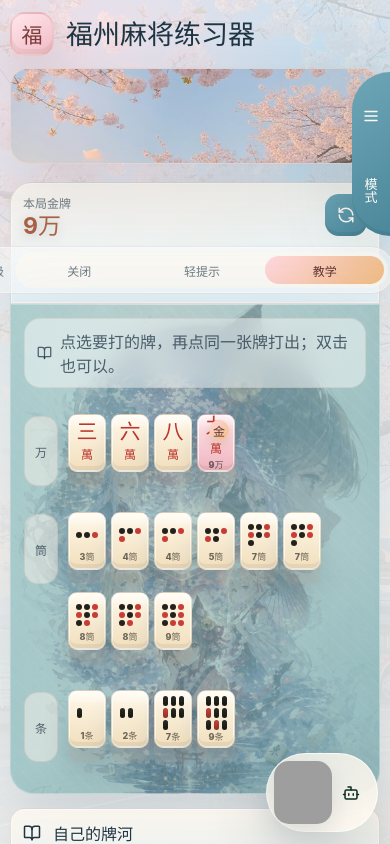
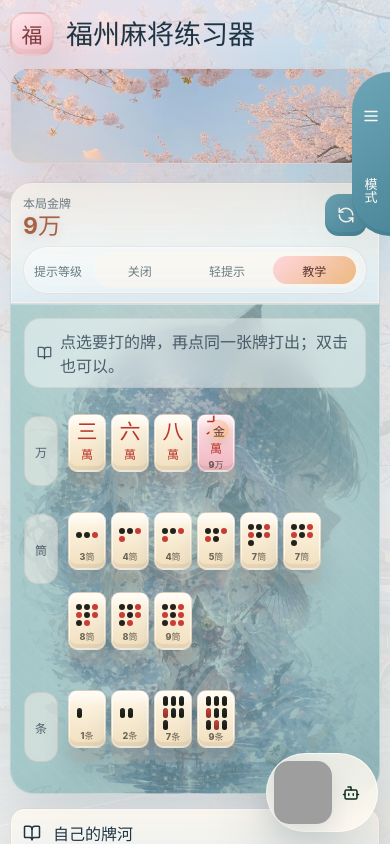
Before and after one commit to 1127806370jingjing/Tile-efficiency-drills, a React (Vite) app: page / in a window 390 px wide. Shown: the top 844 px of the page. Built offline with nearby package versions, Linux system fonts and the light colour scheme; grey boxes are pictures that could not be loaded.

Commit message:
调整听牌控件到牌桌表头

```diff
--- a/src/App.tsx
+++ b/src/App.tsx
@@ -546,7 +546,7 @@ export function App() {
                 {tileLabel(mode === "discard" ? exercise.gold : mode === "listening" ? listeningExercise.gold : drawSession.gold)}
               </strong>
             </div>
-            <div className="table-tools">
+            <div className={`table-tools ${mode === "listening" ? "listening-tools" : ""}`}>
               {mode === "listening" ? (
                 <ListeningModeSwitch
                   listeningMode={listeningMode}
@@ -626,7 +626,12 @@ export function App() {
               onNext={nextExercise}
             />
           ) : mode === "listening" ? (
-            <ListeningFeedbackPanel exercise={listeningExercise} answer={listeningAnswer} onNext={nextExercise} />
+            <ListeningFeedbackPanel
+              exercise={listeningExercise}
+              answer={listeningAnswer}
+              hintLevel={hintLevel}
+              onNext={nextExercise}
+            />
           ) : (
             <DrawFeedbackPanel
               session={drawSession}
@@ -1941,10 +1946,12 @@ function DrawFeedbackPanel({
 function ListeningFeedbackPanel({
   exercise,
   answer,
+  hintLevel,
   onNext,
 }: {
   exercise: ListeningExercise;
   answer: ListeningAnswer | null;
+  hintLevel: HintLevel;
   onNext: () => void;
 }) {
   const waits = exercise.waitingTiles.map((tile) => tileLabel(tile));
@@ -1961,8 +1968,8 @@ function ListeningFeedbackPanel({
             <span>{exercise.focus}</span>
           </div>
         </div>
-      <p className="feedback-brief">{exercise.reviewTip}</p>
-        {exercise.specialPatterns.length > 0 ? (
+        {hintLevel !== "off" ? <p className="feedback-brief">{exercise.reviewTip}</p> : null}
+        {hintLevel === "teaching" && exercise.specialPatterns.length > 0 ? (
           <div className="special-list">
             {exercise.specialPatterns.map((pattern) => (
               <div key={pattern.name}>
@@ -1998,10 +2005,12 @@ function ListeningFeedbackPanel({
         <MiniTileList tiles={exercise.waitingTiles} emptyText="暂无听口" />
       </div>
 
+      {hintLevel !== "off" ? (
         <div className="reason-list">
           <p>{answer.correct ? "选择完整，下一题继续保持。" : "上方就是本题全部正确听口；先按花色对照，再试着把每张进张补进面子或雀头。"}</p>
-        <p>{exercise.reviewTip}</p>
-      </div>
+          {hintLevel === "teaching" ? <p>{exercise.reviewTip}</p> : null}
+        </div>
+      ) : null}
     </div>
   );
 }
--- a/src/styles.css
+++ b/src/styles.css
@@ -3380,11 +3380,15 @@ h1 {
 
 .table-tools {
   display: grid;
-  grid-template-columns: minmax(180px, 240px) minmax(260px, 420px);
+  grid-template-columns: minmax(260px, 420px);
   align-items: center;
   justify-content: center;
   gap: 10px;
   min-width: 0;
+}
+
+.table-tools.listening-tools {
+  grid-template-columns: minmax(180px, 240px) minmax(260px, 420px);
 }
 
 .hint-row.compact {
@@ -3582,6 +3586,11 @@ h1 {
     grid-template-columns: minmax(104px, auto) minmax(220px, 1fr) auto;
   }
 
+  .table-tools.listening-tools {
+    grid-template-columns: 1fr;
+    gap: 8px;
+  }
+
   .hint-row.compact {
     width: 100%;
   }
@@ -3612,6 +3621,16 @@ h1 {
   .table-actions {
     grid-column: 2;
     grid-row: 1;
+  }
+
+  .table-tools {
+    grid-column: 1 / -1;
+    grid-template-columns: 1fr;
+    justify-self: stretch;
+  }
+
+  .table-tools.listening-tools {
+    grid-template-columns: 1fr;
   }
 
   .hint-row.compact {
```
Lines whose indentation alone changed are shown as unchanged.
